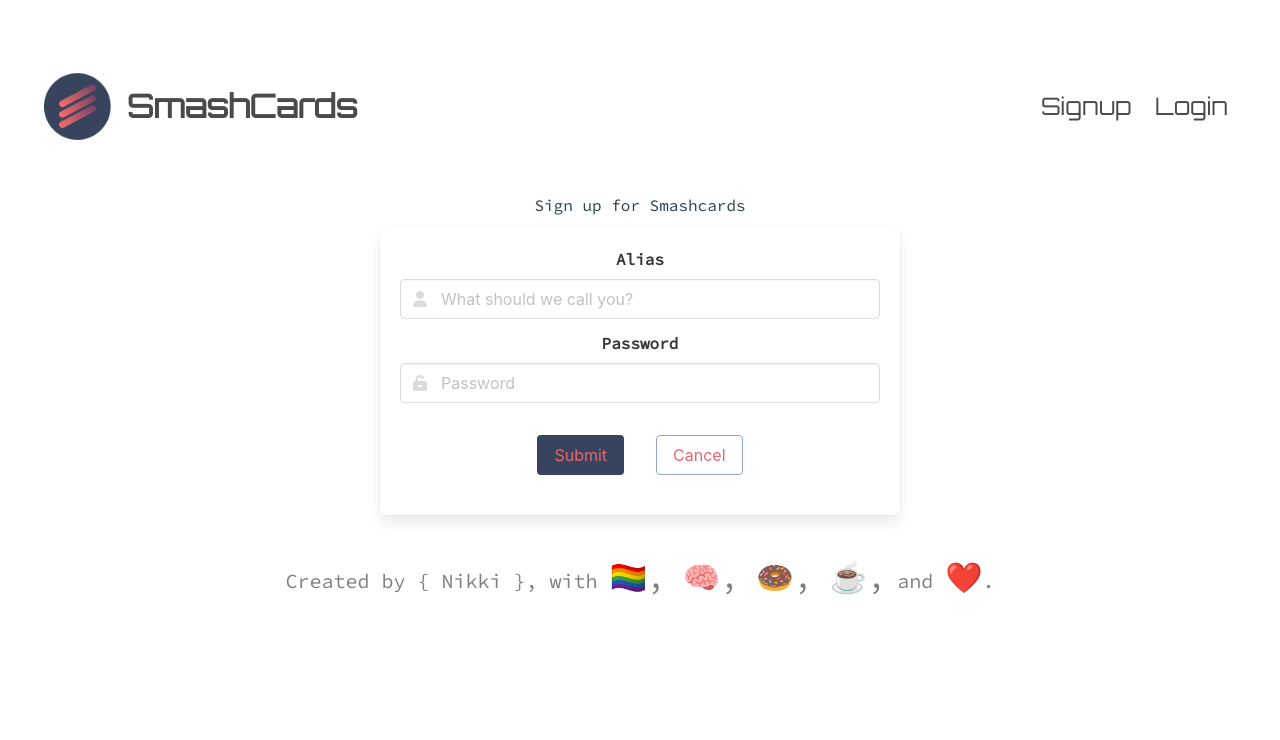
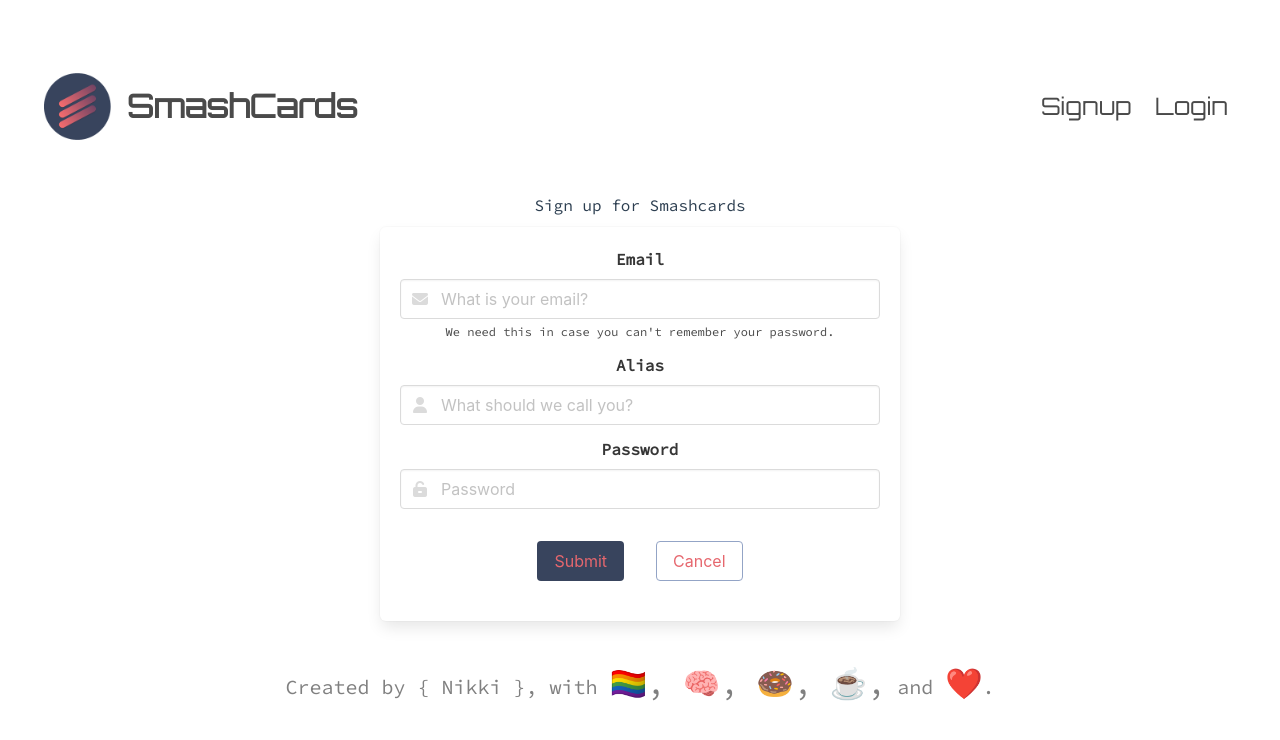
Before and after one commit to piknikki/smashcards-vue, a Vue app: page /signup in a window 1280 px wide. Shown: the top 740 px of the page. Built offline with nearby package versions, Linux system fonts and the light colour scheme.

Commit message:
hooked up to auth on firebase end

```diff
--- a/src/components/Signup.vue
+++ b/src/components/Signup.vue
@@ -3,6 +3,17 @@
     <h3>Sign up for Smashcards</h3>
     <div class="box">
       <form @submit.prevent="signUp">
+        <div class="field">
+          <label class="label" for="email">Email</label>
+          <div class="control has-icons-left has-icons-right">
+            <input id="email" v-model="email" class="input" type="text" placeholder="What is your email?" >
+            <span class="icon is-small is-left">
+              <i class="fas fa-envelope"></i>
+            </span>
+          </div>
+          <p class="help">We need this in case you can't remember your password.</p>
+        </div>
+
         <div class="field">
           <label class="label" for="alias">Alias</label>
           <div class="control has-icons-left has-icons-right">
@@ -17,7 +28,7 @@
 <!--              <i class="fas fa-exclamation-triangle"></i>-->
 <!--            </span>-->
           </div>
-          <p class="help">{{ this.aliasFeedback }}</p>
+          <p class="help">{{ this.feedback }}</p>
         </div>
 
         <div class="field">
@@ -55,6 +66,7 @@
 <script>
 import slugify from 'slugify'
 import db from '../firebase/init'
+import firebase from 'firebase'
 
 export default {
   name: 'Signup',
@@ -62,17 +74,16 @@ export default {
     return {
       validAlias: true,
       validPassword: true,
+      email: null,
       alias: null,
       password: null,
       slug: null,
-      aliasFeedback: null
+      feedback: null
     }
   },
   methods: {
     signUp () {
-      if (this.alias) {
-        // slugify the alias
-        // check if it exists on firebase -- already taken?
+      if (this.alias && this.password && this.email) {
         this.slug = slugify(this.alias, {
           replacement: '-',
           remove: /[$*_+~.()'"!?\-:@]/g,
@@ -81,13 +92,18 @@ export default {
         let ref = db.collection('users').doc(this.slug)
         ref.get().then(doc => {
           if (doc.exists) {
-            this.aliasFeedback = 'Sorry, that alias already exists. Pick another one.'
+            this.feedback = 'Sorry, that alias already exists. Pick another one.'
           } else {
-            this.aliasFeedback = `Hey, ${this.alias}!`
+            this.feedback = `Hey, ${this.alias}!`
+            firebase.auth().createUserWithEmailAndPassword(this.email, this.password)
+              .catch(err => {
+                console.log(err)
+                this.feedback = err.message
+              })
           }
         })
       } else {
-        this.aliasFeedback = 'You must enter an alias.'
+        this.feedback = 'You must complete all fields.'
       }
     }
   }
```
